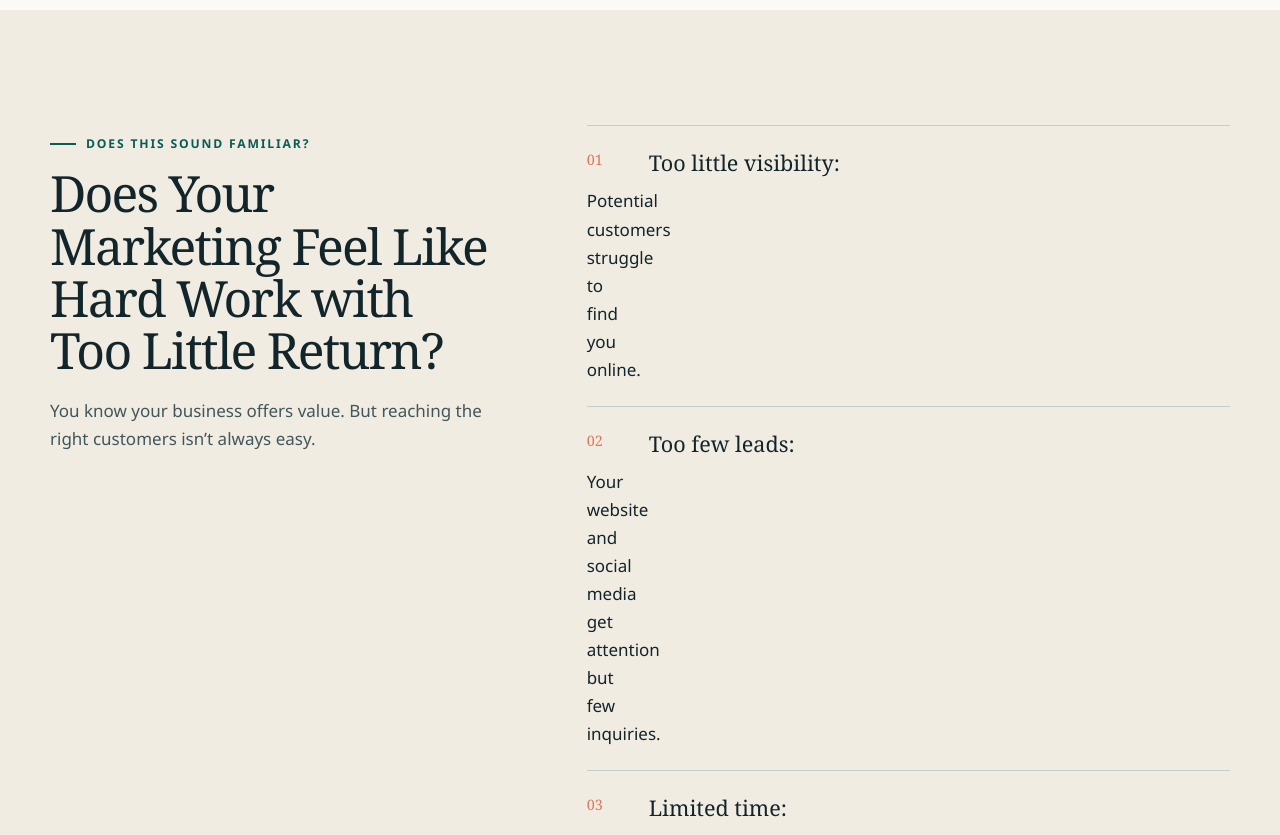
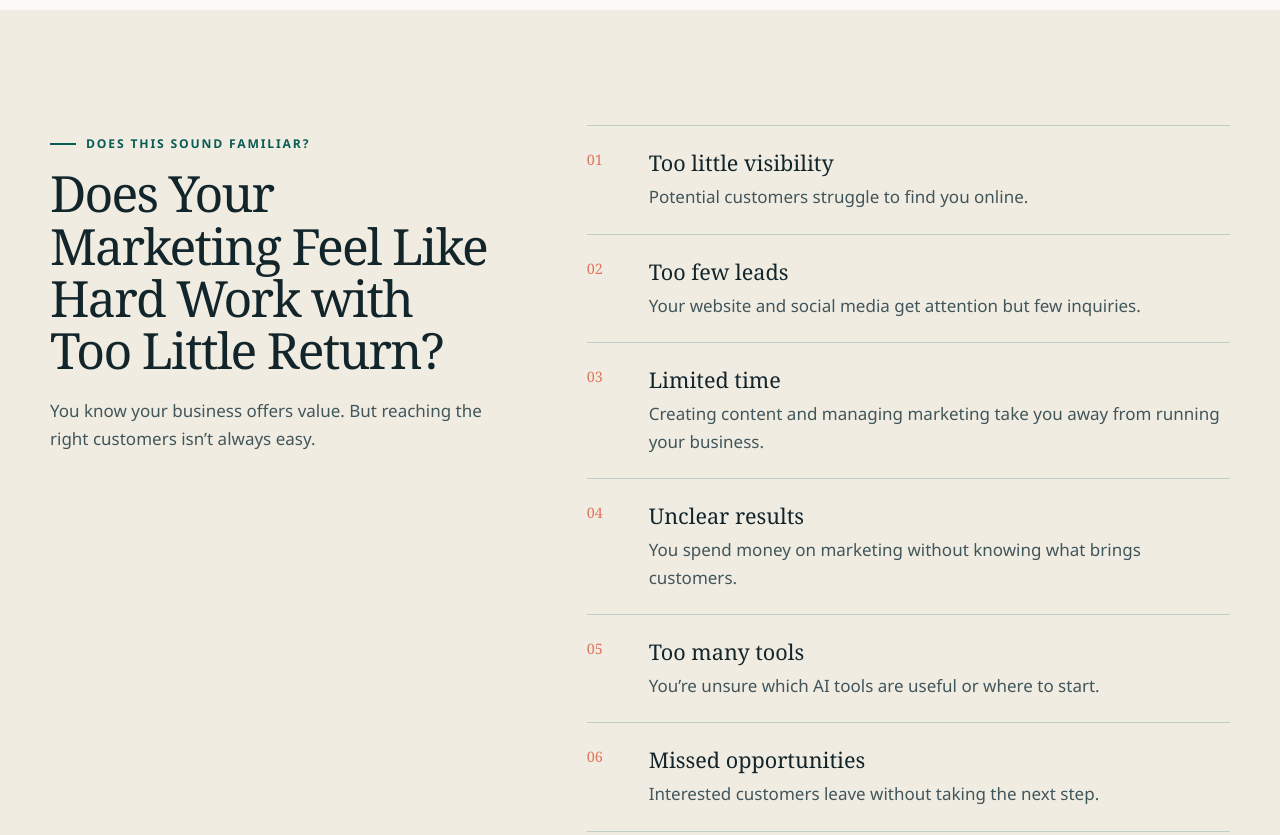
Before and after one commit to sherine4moktan-hub/digigrow-sherine-portfolio-website, a website: page dist/index.html in a window 1280 px wide. Shown: the part 980-1815 px from the top of the page. Drawn offline with Linux system fonts and the light colour scheme.

Commit message:
Update Site source

```diff
--- a/dist/assets/styles.css
+++ b/dist/assets/styles.css
@@ -133,7 +133,9 @@ p { color: var(--ink-soft); }
 .challenge-list { margin: 0; padding: 0; list-style: none; border-top: 1px solid var(--line-dark); }
 .challenge-list li { display: grid; grid-template-columns: 52px 1fr; gap: 10px; padding: 22px 0; border-bottom: 1px solid var(--line-dark); }
 .challenge-list span { color: var(--coral); font-family: var(--serif); font-size: .9rem; }
-.challenge-list strong { font-family: var(--serif); font-size: clamp(1.08rem, 2vw, 1.35rem); font-weight: 500; line-height: 1.35; }
+.challenge-list li > div { min-width: 0; }
+.challenge-list strong { display: block; font-family: var(--serif); font-size: clamp(1.08rem, 2vw, 1.35rem); font-weight: 500; line-height: 1.35; }
+.challenge-list p { max-width: none; margin: 6px 0 0; color: var(--ink-soft); line-height: 1.65; }
 .bridge-note { margin-top: 30px; padding: 23px 25px; background: white; border-left: 3px solid var(--teal); border-radius: 0 var(--radius-small) var(--radius-small) 0; }
 .bridge-note p { margin: 0; }
 .service-grid { display: grid; grid-template-columns: repeat(3, 1fr); gap: 18px; }
@@ -210,6 +212,9 @@ p { color: var(--ink-soft); }
 .page-hero::after { position: absolute; top: -210px; right: -120px; width: 520px; height: 520px; border: 1px solid rgba(15, 121, 111, .18); border-radius: 50%; content: ""; }
 .page-hero h1 { max-width: 920px; }
 .page-hero .lead { margin-bottom: 30px; }
+.about-page-hero-grid { display: grid; grid-template-columns: minmax(0, 1.2fr) minmax(290px, .55fr); align-items: center; gap: clamp(44px, 6vw, 78px); }
+.about-page-photo { position: relative; z-index: 1; width: min(100%, 340px); height: 420px; margin: 0; justify-self: end; overflow: hidden; border: 6px solid rgba(255,255,255,.78); border-radius: 150px 150px 22px 22px; box-shadow: var(--shadow); }
+.about-page-photo img { display: block; width: 100%; height: 100%; object-fit: cover; object-position: center 16%; transform: scale(1.15); transform-origin: 50% 22%; }
 .breadcrumbs { display: flex; gap: 9px; align-items: center; margin-bottom: 35px; color: #597074; font-size: .78rem; }
 .breadcrumbs a { color: var(--teal-dark); }
 .about-story-grid { display: grid; grid-template-columns: .8fr 1.2fr; align-items: start; gap: clamp(50px, 8vw, 105px); }
@@ -346,6 +351,8 @@ p { color: var(--ink-soft); }
   .hero-copy { position: relative; z-index: 1; }
   .hero-visual { width: min(100%, 570px); min-height: 510px; margin-inline: auto; }
   .hero-photo-frame { height: 510px; min-height: 510px; }
+  .about-page-hero-grid { grid-template-columns: 1fr; }
+  .about-page-photo { width: min(100%, 360px); height: 380px; margin-top: 18px; justify-self: center; }
   .challenge-intro, .contact-explainer { position: static; }
   .section-heading.split { grid-template-columns: 1fr; gap: 8px; }
   .principles-grid { grid-template-columns: repeat(2, 1fr); }
--- a/dist/index.html
+++ b/dist/index.html
@@ -50,12 +50,12 @@
         </div>
         <div data-reveal>
           <ol class="challenge-list">
-            <li><span>01</span><strong>Too little visibility:</strong> Potential customers struggle to find you online.</li>
-            <li><span>02</span><strong>Too few leads:</strong> Your website and social media get attention but few inquiries.</li>
-            <li><span>03</span><strong>Limited time:</strong> Creating content and managing marketing take you away from running your business.</li>
-            <li><span>04</span><strong>Unclear results:</strong> You spend money on marketing without knowing what brings customers.</li>
-            <li><span>05</span><strong>Too many tools:</strong> You’re unsure which AI tools are useful or where to start.</li>
-            <li><span>06</span><strong>Missed opportunities:</strong> Interested customers leave without taking the next step.</li>
+            <li><span>01</span><div><strong>Too little visibility</strong><p>Potential customers struggle to find you online.</p></div></li>
+            <li><span>02</span><div><strong>Too few leads</strong><p>Your website and social media get attention but few inquiries.</p></div></li>
+            <li><span>03</span><div><strong>Limited time</strong><p>Creating content and managing marketing take you away from running your business.</p></div></li>
+            <li><span>04</span><div><strong>Unclear results</strong><p>You spend money on marketing without knowing what brings customers.</p></div></li>
+            <li><span>05</span><div><strong>Too many tools</strong><p>You’re unsure which AI tools are useful or where to start.</p></div></li>
+            <li><span>06</span><div><strong>Missed opportunities</strong><p>Interested customers leave without taking the next step.</p></div></li>
           </ol>
           <div class="bridge-note"><p>You need a clear strategy, practical tools, and marketing that supports your business goals.</p></div>
         </div>
```
Also changed, not shown: dist/about/index.html (+1 -1 lines).
